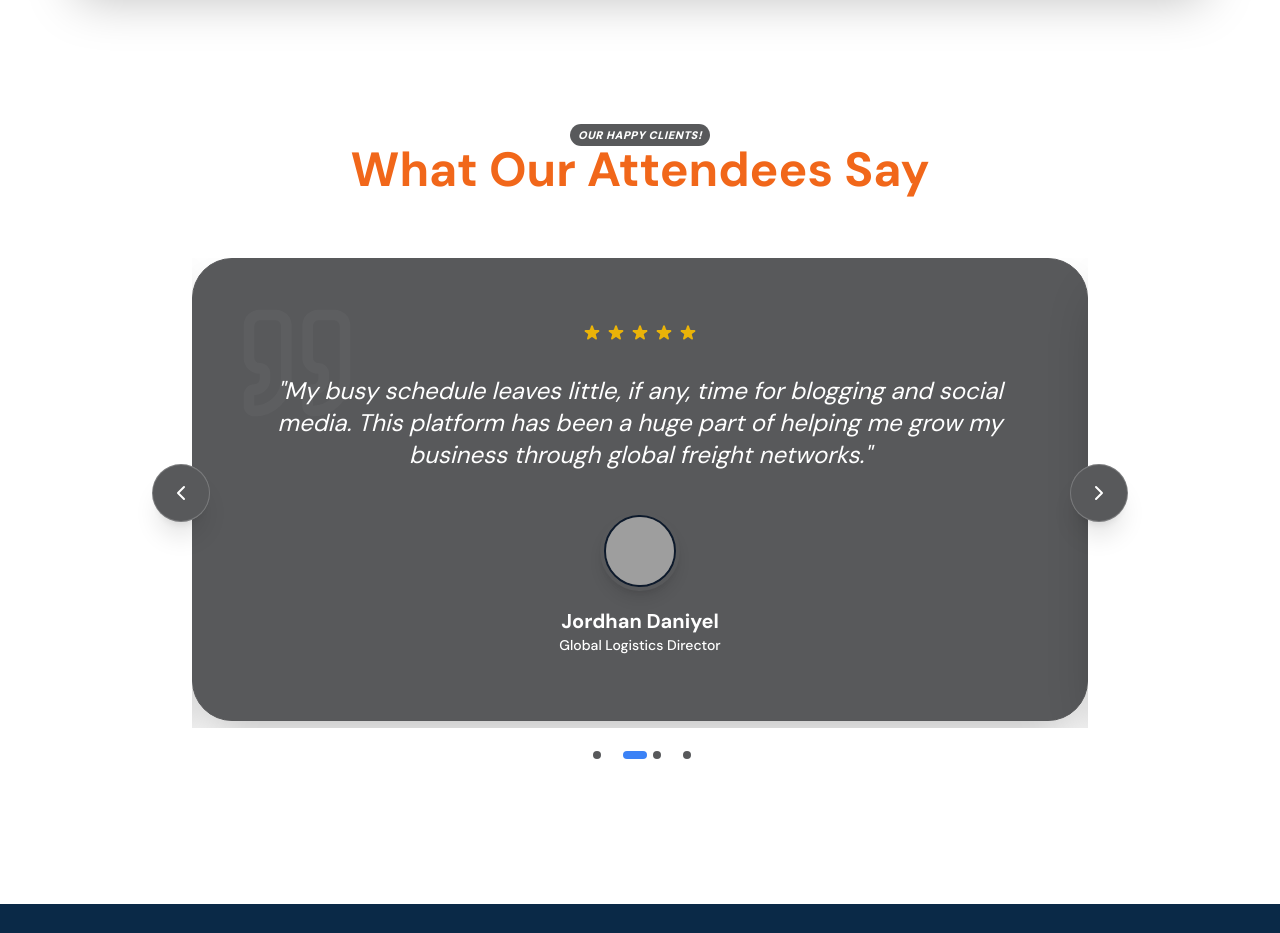
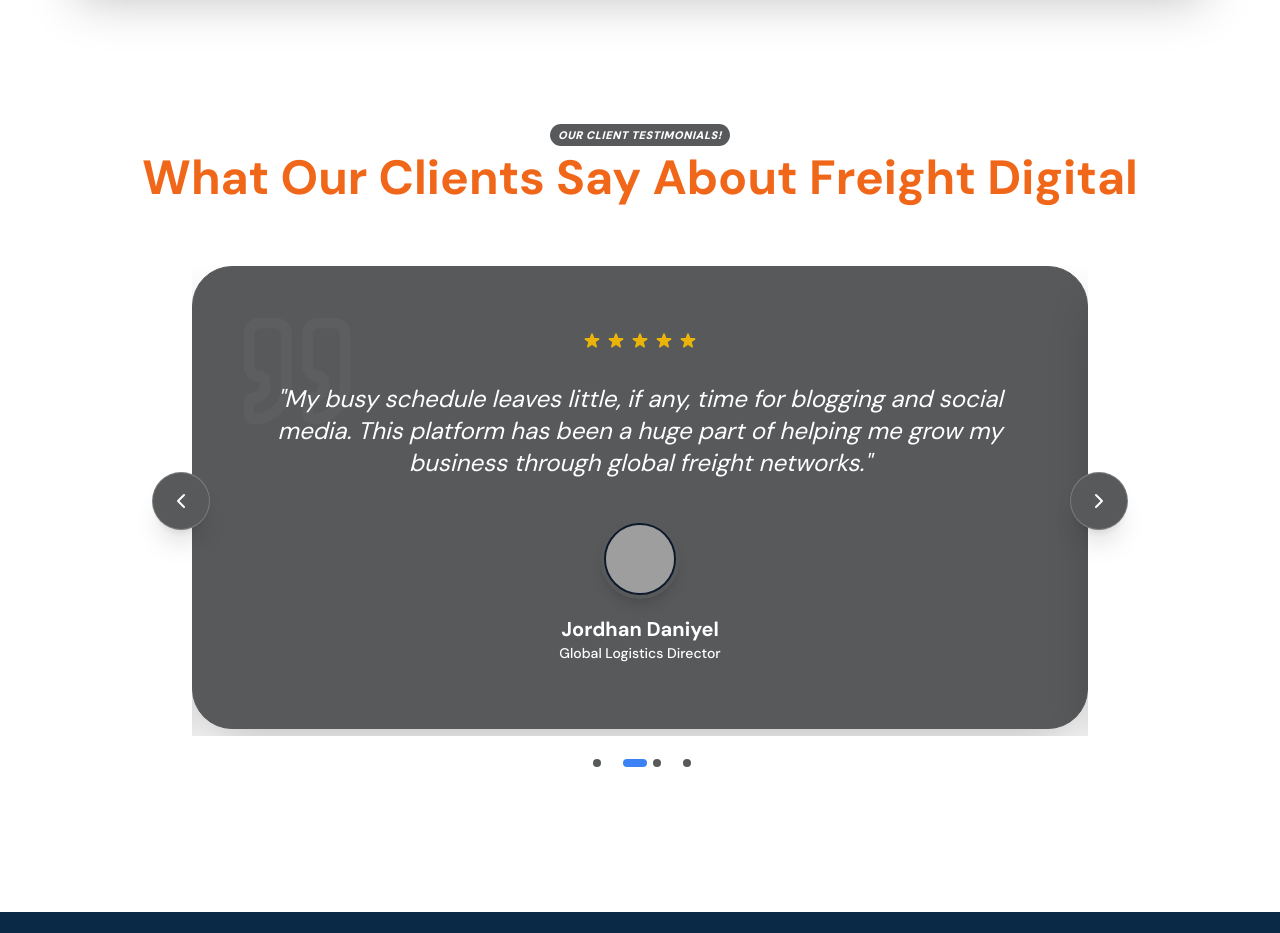
Before and after one commit to Yulanto-Developers/freight_digital, a Next.js app: page / in a window 1280 px wide. Shown: the part 3680-4613 px from the top of the page. Built offline with nearby package versions, Linux system fonts and the light colour scheme; grey boxes are pictures that could not be loaded.

Commit message:
home page completed

```diff
--- a/src/components/Home/Testimonials/index.tsx
+++ b/src/components/Home/Testimonials/index.tsx
@@ -88,8 +88,8 @@
 
             <div className="container mx-auto px-6 relative z-10">
                 <div className="text-center mb-16">
-                    <span className="uppercase text-[11px] font-black italic px-2 py-1 bg-[#58595b] rounded-xl tracking-wider text-[#fff] text-center">Our Happy Clients!</span>
-                    <h3 className="text-4xl md:text-5xl font-bold text-[#f1671a]">What Our Attendees Say</h3>
+                    <span className="uppercase text-[11px] font-black italic px-2 py-1 bg-[#58595b] rounded-xl tracking-wider text-[#fff] text-center">Our Client Testimonials!</span>
+                    <h3 className="text-3xl pt-2 md:text-5xl font-bold text-[#f1671a]">What Our Clients Say About Freight Digital</h3>
                 </div>
 
                 <div className="max-w-4xl mx-auto relative px-4 md:px-0 bg-transparent ">
```
